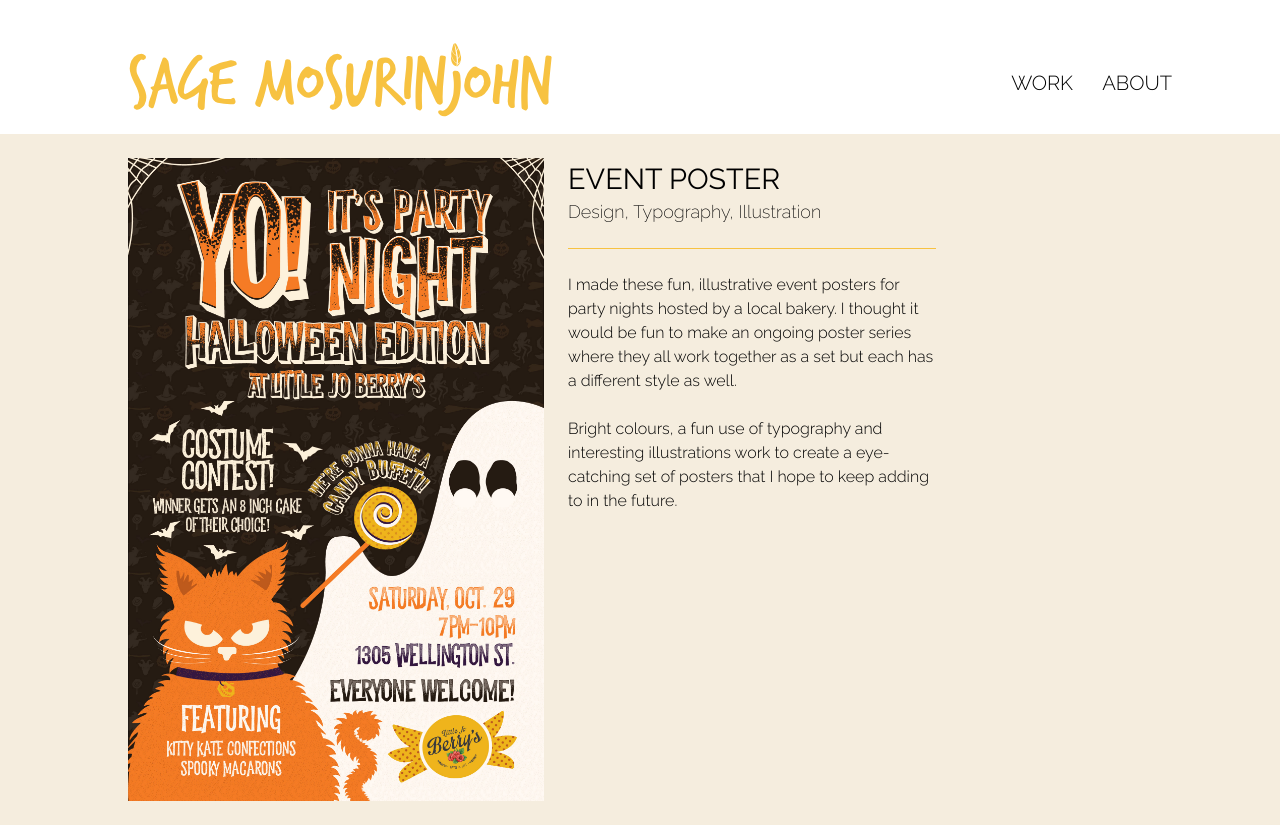
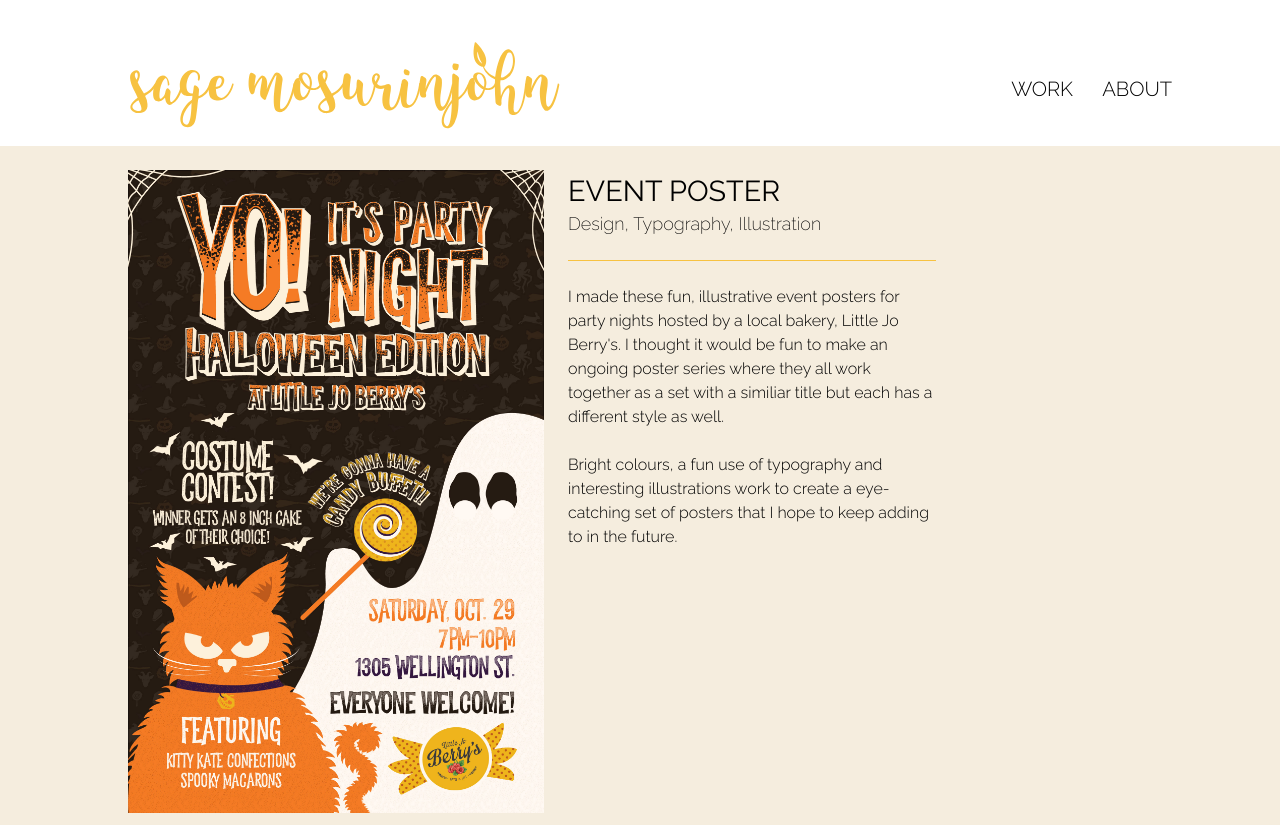
Before and after one commit to sagehartly/designedbysage.ca, a Jekyll site: the page built from event-poster.html, in a window 1280 px wide and 900 px high, cut to the strip 0-825 px from the top of the window. Built offline with Jekyll 4.4.1, drawn with Linux system fonts in a browser that asks for light colours.

```diff
--- a/event-poster.html
+++ b/event-poster.html
@@ -13,8 +13,8 @@ title: Event Poster
         <h1 class="text-upper push-0">Event Poster</h1>
         <h2 class="mega">Design, Typography, Illustration</h2>
         <hr>
-        <p class="kilo">I made these fun, illustrative event posters for party nights hosted by a local bakery.
-          I thought it would be fun to make an ongoing poster series where they all work together as a set but each has a different style as well.</p>
+        <p class="kilo">I made these fun, illustrative event posters for party nights hosted by a local bakery, Little Jo Berry's.
+          I thought it would be fun to make an ongoing poster series where they all work together as a set with a similiar title but each has a different style as well.</p>
         <p class="kilo">Bright colours, a fun use of typography and interesting illustrations work to create a eye-catching set of posters that I hope to keep adding to in the future.</p>
       </div>
     </div>
--- a/magazine-layout.html
+++ b/magazine-layout.html
@@ -13,12 +13,12 @@ title: Magazine Layout
         <h1 class="text-upper push-0">Magazine Layout</h1>
         <h2 class="mega">Typography</h2>
         <hr>
-        <p class="kilo">A sample four-page magazine layout I created.
-          I wanted to invoke the energy and gore of a slasher movie in the title type treatment to reflect the content of the article.</p>
+        <p class="kilo">A sample four-page magazine layout I created. I love doing layout and choosing type treatments for the context of a magazine. In every layout I create, I try to invoke the energy and feeling of the article's content.</p>
+          This artice is about low-budget, horror b-movies that were shared on VHS tapes so I wanted to recall the energy and gore of a slasher movie in the title type treatment. I thought that simple, bold graphic elements and a two colour palette would work well for this piece.</p>
       </div>
     </div>
 
-    <div class="grid wrapper">
+    <div class="grid">
       <div class="unit xs-1 s-1 m-1-2 pad-b pad-r">
         <div class="grid">
           <div class="unit xs-1 s-1-2 m-1-2 pad-b ">
```
Also changed, not shown: index.html (+16 -16 lines), images/email.svg, images/wordmark.svg.
